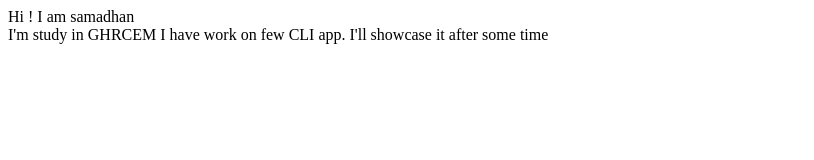
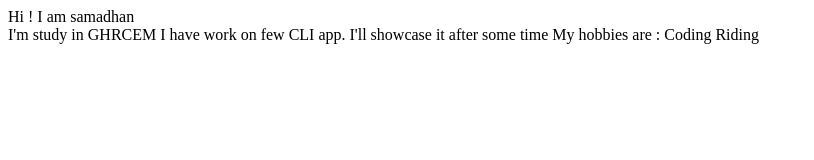
Before and after one commit to samadhan7656/student-name-site, a plain HTML site: page index.html in a window 1280 px wide. Shown: the whole page, without its empty margins (0-814 px from the left). Drawn offline with Linux system fonts and the light colour scheme.

Commit message:
update hobbies

```diff
--- a/index.html
+++ b/index.html
@@ -10,5 +10,9 @@
      I'm study in GHRCEM
 
      I have work on few CLI app. I'll showcase it after some time
+
+     My hobbies are :
+                     Coding
+                     Riding
 </body>
 </html>
```
